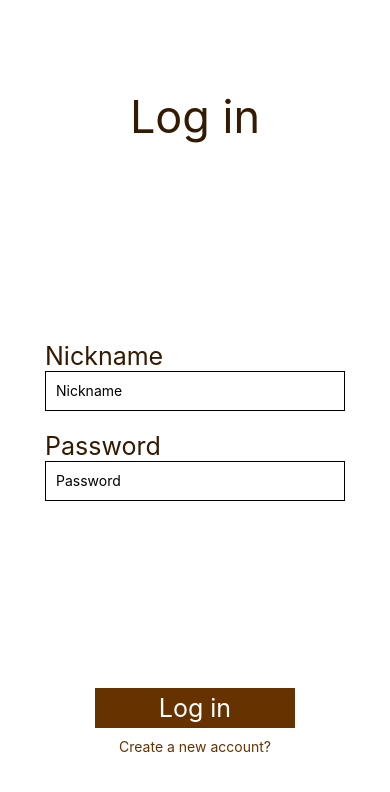
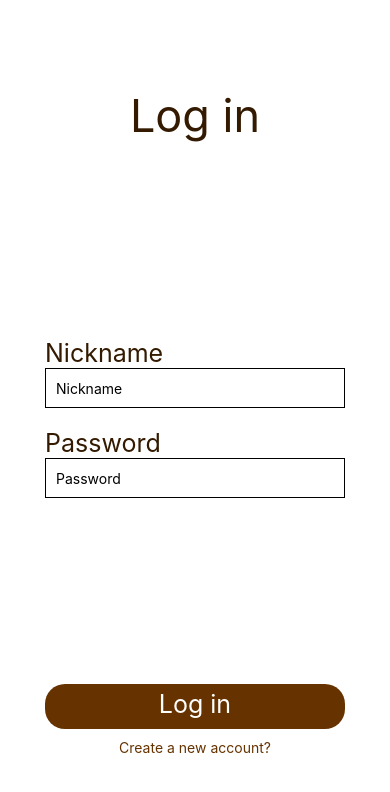
Before and after one commit to ramon54321/PopcornProject, a React Native app in the folder MobileClient/: screen / in a window 390 px wide. Shown: the top 792 px of the page. Built offline with nearby package versions, Linux system fonts and the light colour scheme.

Commit message:
changed style of buttons

```diff
--- a/MobileClient/LoginPage.js
+++ b/MobileClient/LoginPage.js
@@ -63,11 +63,12 @@ const styles = StyleSheet.create({
   },
   button: {
     backgroundColor: "#663300",
-    width: 200,
-    height: 40,
+    width: 300,
+    height: 45,
     marginTop: 10,
     padding: 5,
-    alignItems: "center"
+    alignItems: "center",
+    borderRadius: 20
   },
   buttonText: {
     fontSize: 25,
--- a/MobileClient/RegistrationPage.js
+++ b/MobileClient/RegistrationPage.js
@@ -70,12 +70,12 @@ const styles = StyleSheet.create({
   },
   button: {
     backgroundColor: "#663300",
-    width: 200,
-    height: 40,
+    width: 300,
+    height: 45,
     marginTop: 10,
     padding: 5,
     alignItems: "center",
-    borderRadius: 10
+    borderRadius: 20
   },
   buttonText: {
     fontSize: 25,
```
